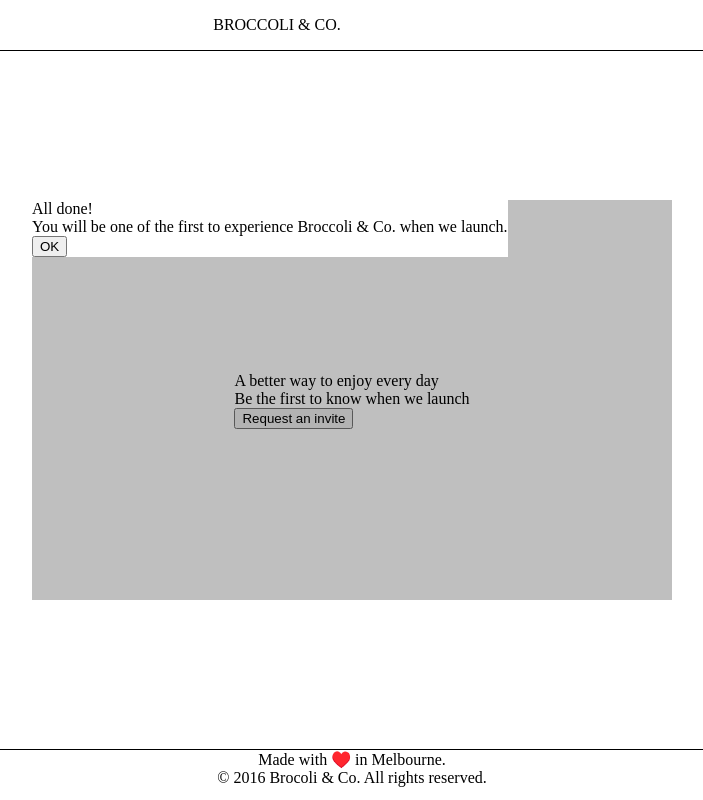
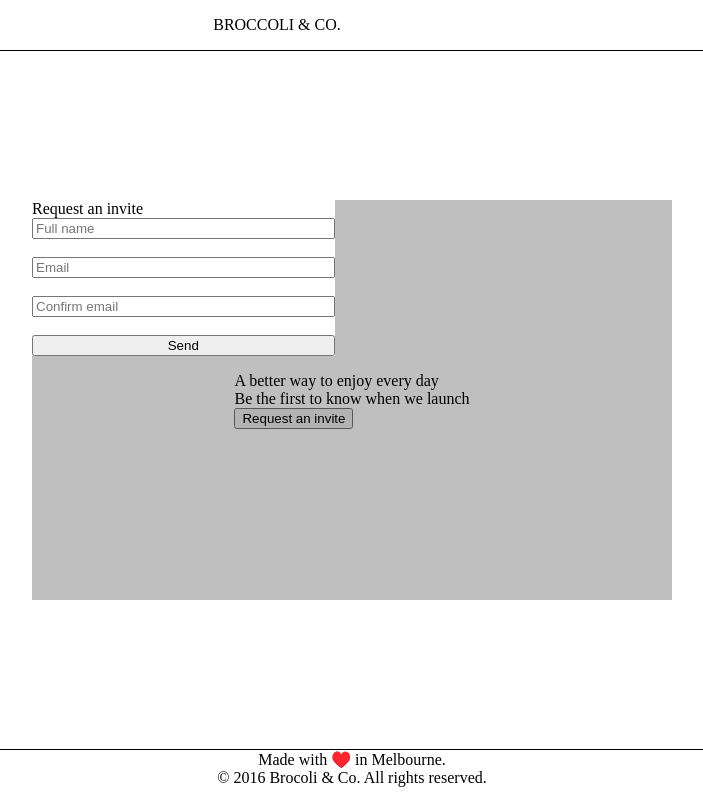
Before and after one commit to JimmyDi/AirwallexPro, a React app: page / in a window 1280 px wide. Shown: the whole page, without its empty margins (288-991 px from the left). Built offline with nearby package versions, Linux system fonts and the light colour scheme.

Commit message:
Error message

```diff
--- a/components/App.jsx
+++ b/components/App.jsx
@@ -6,8 +6,8 @@
 
 const App = () => {
     const appContainer = "app-container";
-    const [showRequest, setShowRequest] = useState(false);
-    const [showSuccess, setShowSuccess] = useState(true);
+    const [showRequest, setShowRequest] = useState(true);
+    const [showSuccess, setShowSuccess] = useState(false);
 
     const toggleRequestModal = (showModal) => {
         setShowRequest(showModal);
--- a/components/RequestModal/RequestModal.jsx
+++ b/components/RequestModal/RequestModal.jsx
@@ -13,6 +13,7 @@
     const [emailValid, setEmailValid] = useState(true);
     const [confirmEmailValid, setConfirmEmailValid] = useState(true);
     const [sending, setSending] = useState(false);
+    const [errorMsg, setErrorMsg] = useState('');
 
     const sendRequest = () => {
         const requestOptions = {
@@ -25,11 +26,16 @@
         fetch(registService, requestOptions)
             .then(response => {
                 if(response.ok) {
-                    console.log(response);
                     props.toggleSuccess(true);
                     props.toggleRequest(false);
                     return;
                 }
+
+                return response.json();
+            })
+            .then(data => {
+                console.log(data)
+                data && setErrorMsg(data);
             })
             .catch((err) => {
                 // Do sth.
@@ -103,6 +109,9 @@
                 <button className={classPrefix + "-modal_content-send-button"} onClick={onSendClick} disabled={sending}>
                     {sending ? "Sending, please wait...." : "Send"}
                 </button>
+                <div className={classPrefix + "-modal_content-error-message" + `${errorMsg !== "" ? " show-invalid-error-message" : ""}`}>
+                    {errorMsg?.errorMessage}
+                </div>
             </div>
         </div>
     );
--- a/components/RequestModal/requestModal.scss
+++ b/components/RequestModal/requestModal.scss
@@ -41,6 +41,15 @@
             color: red;
             visibility: hidden;
         }
+
+        &-send-button {
+
+        }
+
+        &-error-message {
+            color: red;
+            visibility: hidden;
+        }
     }
 }
 
```
